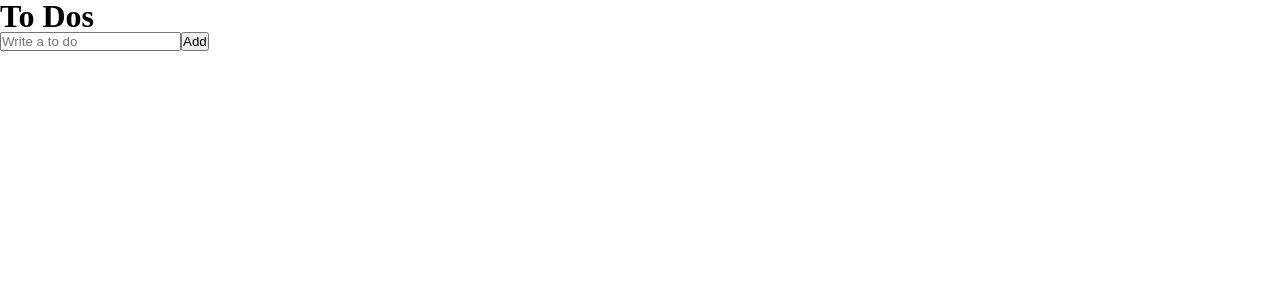
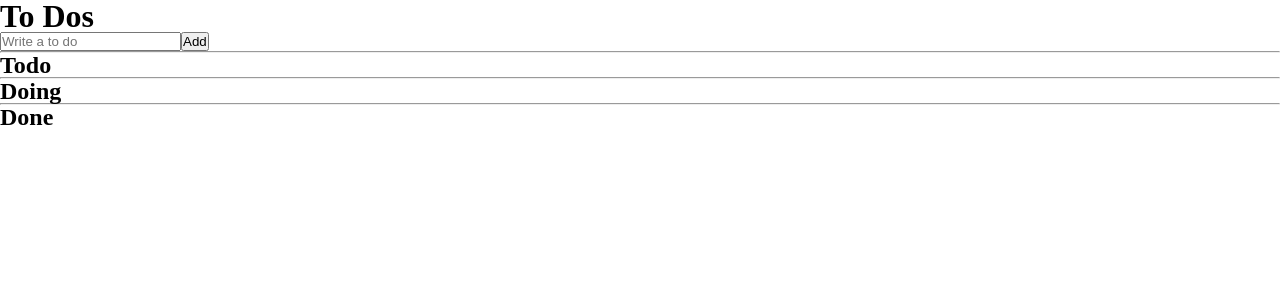
Before and after one commit to phk9436/reactMasterClass, a React (Create React App) app: page / in a window 1280 px wide. Shown: the top 300 px of the page. Built offline with nearby package versions, Linux system fonts and the light colour scheme.

Commit message:
[Feat] recoil selector를 이용한 실습

```diff
--- a/src/atoms/atoms.ts
+++ b/src/atoms/atoms.ts
@@ -1,4 +1,4 @@
-import { atom } from "recoil";
+import { atom, selector } from "recoil";
 
 interface IToDo {
   text: string;
@@ -7,6 +7,18 @@ interface IToDo {
 }
 
 export const toDoState = atom<IToDo[]>({
-  key: "toDo",
+  key: "keyToDo",
   default: [],
 });
+
+export const toDoSelector = selector({
+  key: "keyToDoSelector",
+  get: ({ get }) => {
+    const toDos = get(toDoState);
+    return [
+      toDos.filter((e) => e.category === "TO_DO"),
+      toDos.filter((e) => e.category === "DOING"),
+      toDos.filter((e) => e.category === "DONE"),
+    ];
+  },
+});
--- a/src/pages/TodoList.tsx
+++ b/src/pages/TodoList.tsx
@@ -1,17 +1,33 @@
 import { useRecoilValue } from "recoil";
-import { toDoState } from "atoms/atoms";
+import { toDoSelector } from "atoms/atoms";
 import CreateTodo from "components/CreateTodo";
 import Todo from "components/Todo";
 
 function TodoList() {
-  const toDos = useRecoilValue(toDoState);
+  const [toDo, doing, done] = useRecoilValue(toDoSelector);
   return (
     <div>
       <h1>To Dos</h1>
       <CreateTodo />
+      <hr />
+      <h2>Todo</h2>
       <ul>
-        {toDos.map((e) => (
-          <Todo {...e} key={e.id}/>
+        {toDo.map((e) => (
+          <Todo {...e} key={e.id} />
+        ))}
+      </ul>
+      <hr />
+      <h2>Doing</h2>
+      <ul>
+        {doing.map((e) => (
+          <Todo {...e} key={e.id} />
+        ))}
+      </ul>
+      <hr />
+      <h2>Done</h2>
+      <ul>
+        {done.map((e) => (
+          <Todo {...e} key={e.id} />
         ))}
       </ul>
     </div>
```
